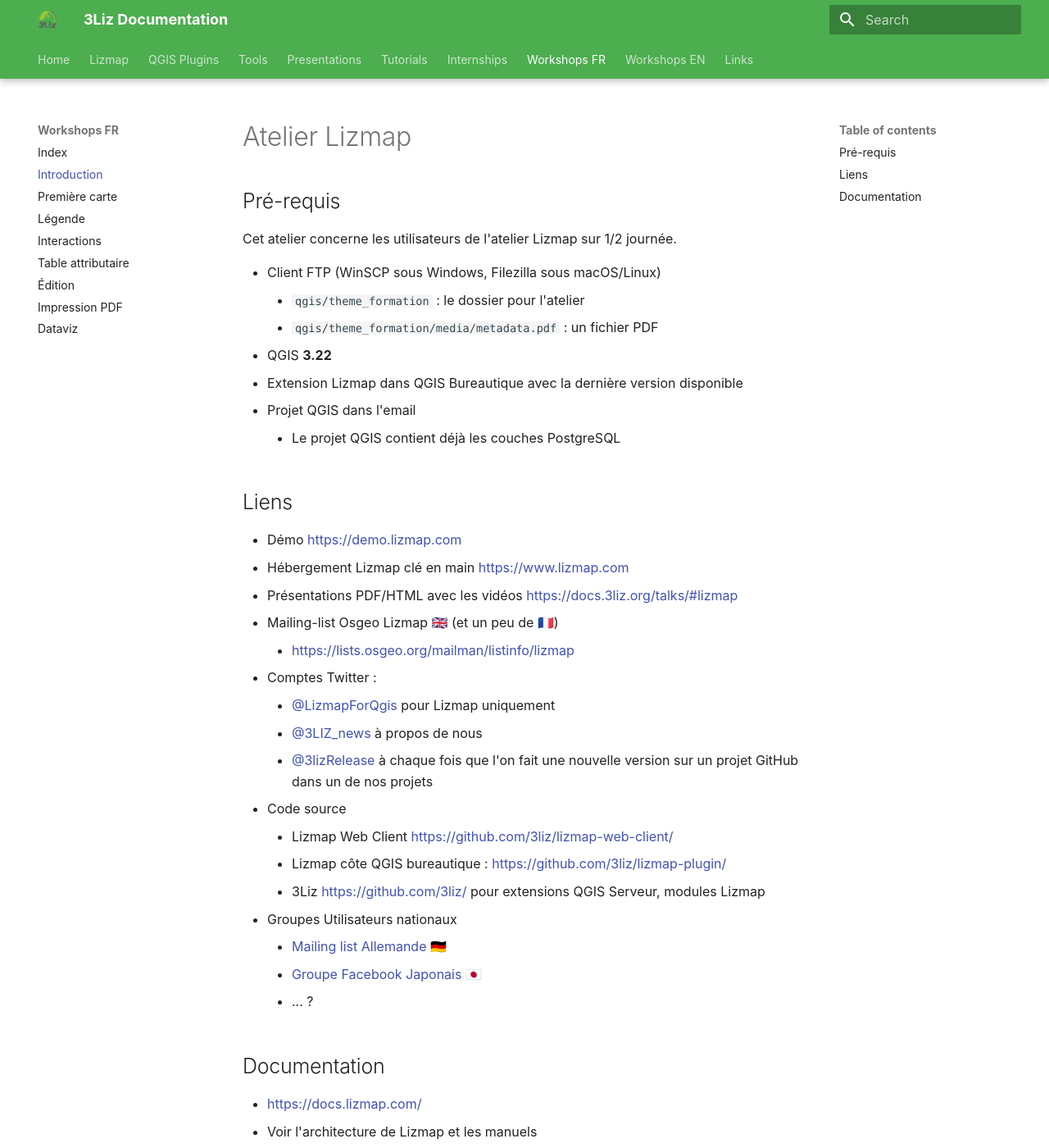
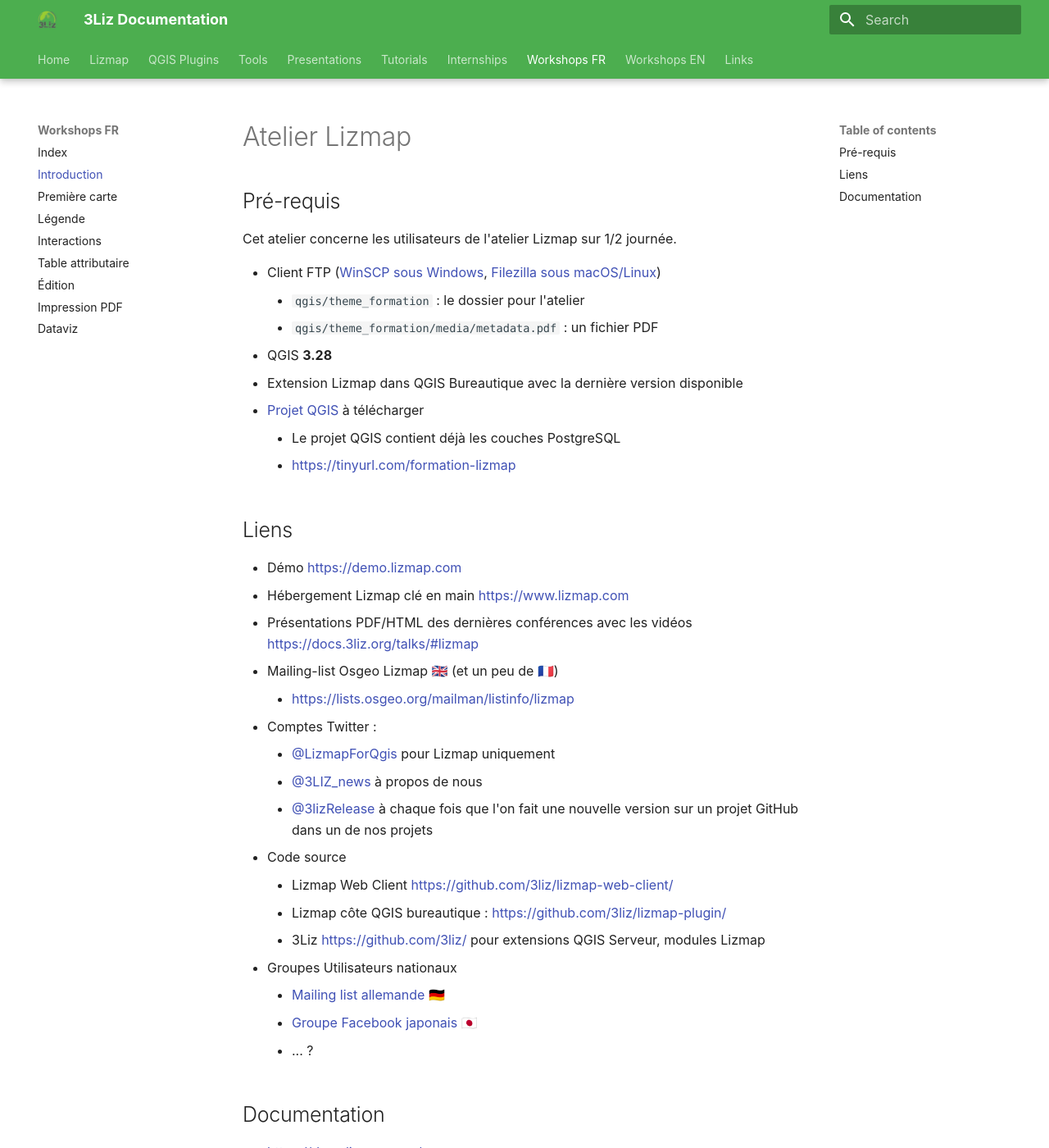
Before and after one commit to 3liz/3liz.github.io, an MkDocs documentation site: the page built from docs/workshop/fr/lizmap-short-01-intro.md, in a window 1280 px wide and 1400 px high. Shown: the whole window at 82% size. Built offline with MkDocs 1.6.1 and Material for MkDocs 9.7.7, drawn with Linux system fonts in a browser that asks for light colours; nearby versions of some CDN libraries; some of the changed text lies outside the part shown.

Commit message:
Lizmap workshop FR

```diff
--- a/docs/workshop/fr/lizmap-short-01-intro.md
+++ b/docs/workshop/fr/lizmap-short-01-intro.md
@@ -4,19 +4,20 @@
 
 Cet atelier concerne les utilisateurs de l'atelier Lizmap sur 1/2 journée.
 
-* Client FTP (WinSCP sous Windows, Filezilla sous macOS/Linux)
+* Client FTP ([WinSCP sous Windows](../../tutorial/winscp-fr.md), [Filezilla sous macOS/Linux](../../tutorial/filezilla-fr.md))
      * `qgis/theme_formation` : le dossier pour l'atelier
      * `qgis/theme_formation/media/metadata.pdf` : un fichier PDF
-* QGIS **3.22**
+* QGIS **3.28**
 * Extension Lizmap dans QGIS Bureautique avec la dernière version disponible
-* Projet QGIS dans l'email
+* [Projet QGIS](https://tinyurl.com/formation-lizmap) à télécharger
      * Le projet QGIS contient déjà les couches PostgreSQL
+     * https://tinyurl.com/formation-lizmap
 
 ## Liens
 
 * Démo https://demo.lizmap.com
 * Hébergement Lizmap clé en main https://www.lizmap.com
-* Présentations PDF/HTML avec les vidéos https://docs.3liz.org/talks/#lizmap
+* Présentations PDF/HTML des dernières conférences avec les vidéos https://docs.3liz.org/talks/#lizmap
 * Mailing-list Osgeo Lizmap 🇬🇧 (et un peu de 🇫🇷)
     * https://lists.osgeo.org/mailman/listinfo/lizmap
 * Comptes Twitter :
@@ -28,13 +29,13 @@
     * Lizmap côte QGIS bureautique : https://github.com/3liz/lizmap-plugin/
     * 3Liz https://github.com/3liz/ pour extensions QGIS Serveur, modules Lizmap
 * Groupes Utilisateurs nationaux
-    * [Mailing list Allemande 🇩🇪](https://lists.osgeo.org/mailman/listinfo/lizmap-de)
-    * [Groupe Facebook Japonais 🇯🇵](https://www.facebook.com/groups/lizmapusergroupjapan)
+    * [Mailing list allemande 🇩🇪](https://lists.osgeo.org/mailman/listinfo/lizmap-de)
+    * [Groupe Facebook japonais 🇯🇵](https://www.facebook.com/groups/lizmapusergroupjapan)
     * ... ?
 
 ## Documentation
 
 * https://docs.lizmap.com/
-  * Voir l'architecture de Lizmap et les manuels
+  * Voir [l'architecture de Lizmap](https://docs.lizmap.com/current/fr/introduction.html) et les manuels
 
 **Commençons enfin le TP [en publiant notre première carte](./lizmap-short-02-first-map.md) 👉**
```
Also changed, not shown: docs/workshop/fr/lizmap-short-02-first-map.md (+3 -3 lines), docs/workshop/fr/lizmap-short-03-legend.md (+2 -0 lines).
